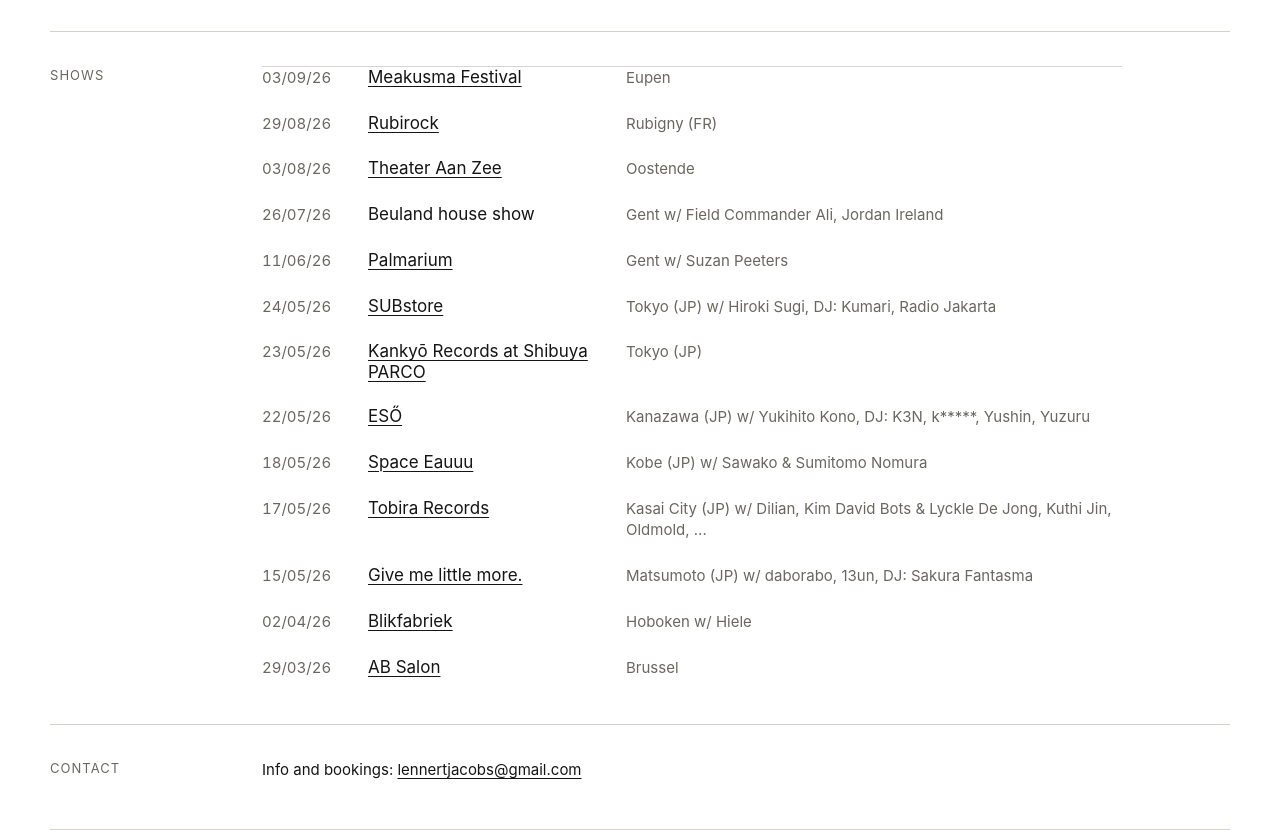
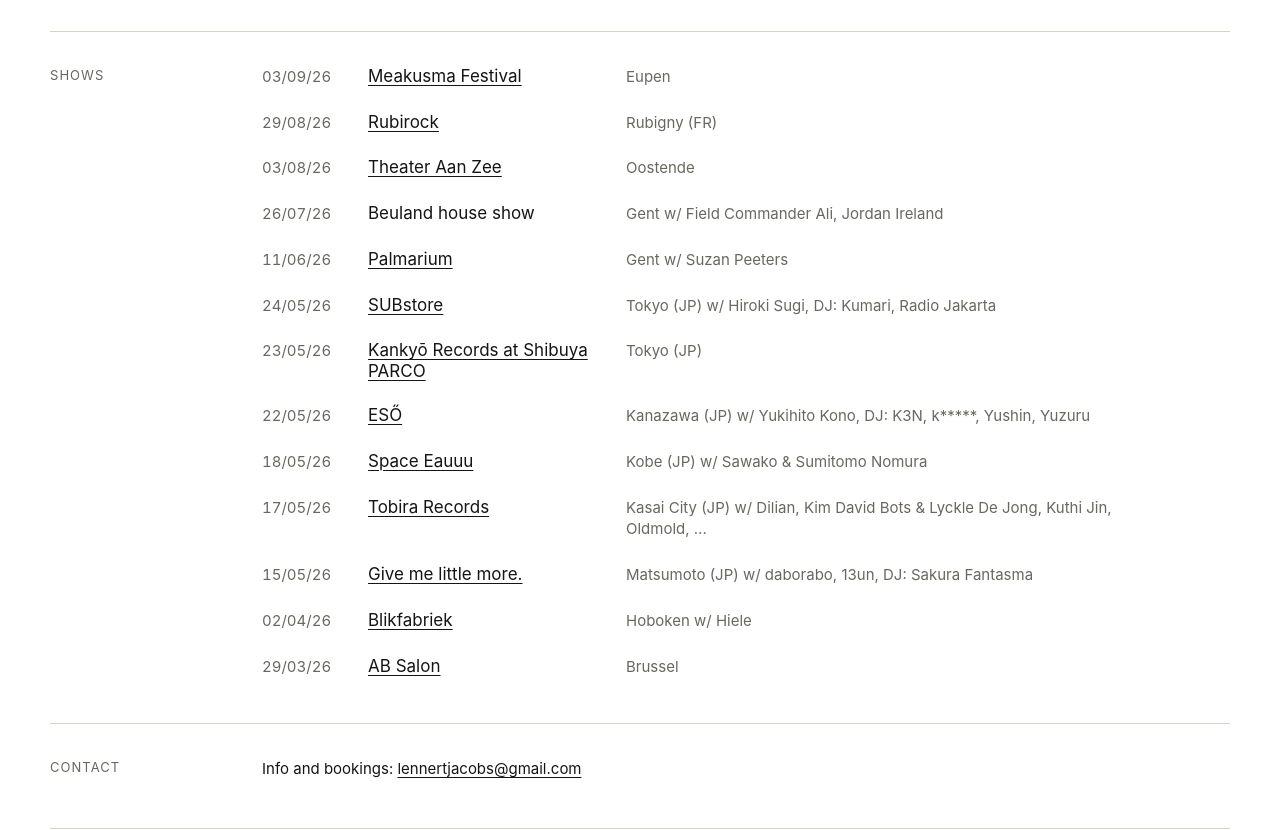
Before and after one commit to lennertjacobs/lennertjacobs.github.io, a plain HTML site: page index.html in a window 1280 px wide. Shown: the part 1620-2450 px from the top of the page. Drawn offline with Linux system fonts and the light colour scheme.

Commit message:
Remove top border from shows list
Removed the top border from the list container.

```diff
--- a/index.html
+++ b/index.html
@@ -163,7 +163,6 @@
       padding: 0;
       list-style: none;
       max-width: 860px;
-      border-top: 1px solid rgba(21, 21, 21, .18);
     }
 
     .shows li {
@@ -172,7 +171,6 @@
       gap: 18px;
       align-items: baseline;
       padding: 12px 0;
-
     }
 
     .shows li:first-child {
```
